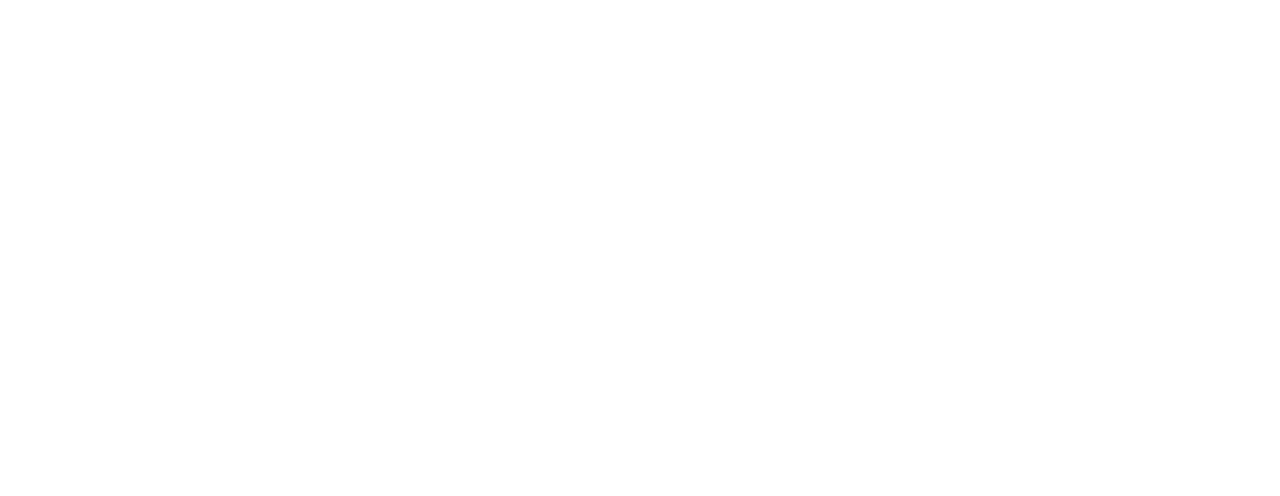
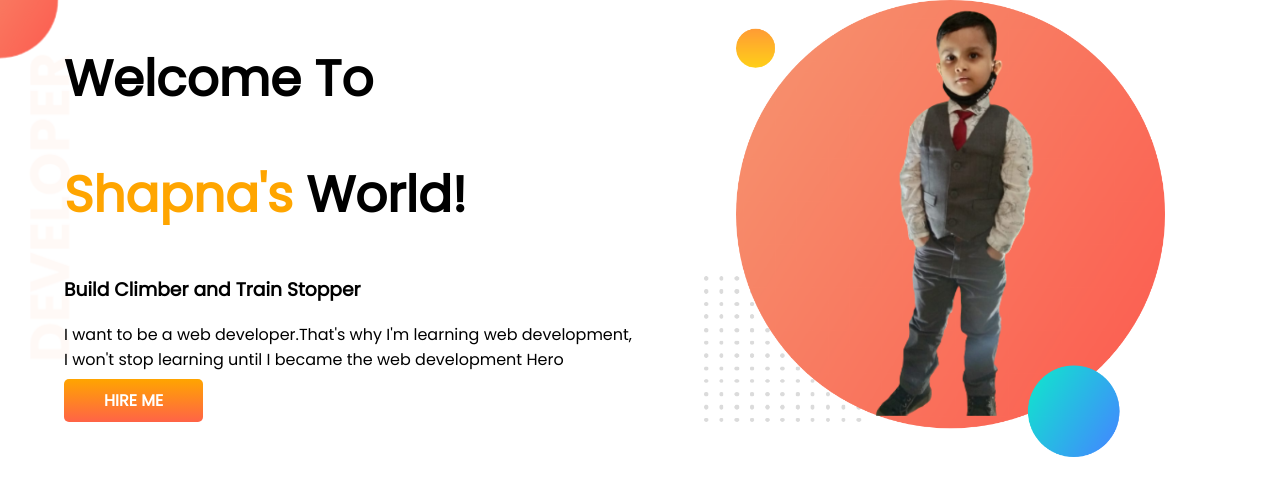
Before and after one commit to shapna-akter/developer-portfolio, a plain HTML site: page index.html in a window 1280 px wide. Drawn offline with Linux system fonts and the light colour scheme.

Commit message:
top banner added

```diff
--- a/index.html
+++ b/index.html
@@ -5,9 +5,23 @@
     <meta http-equiv="X-UA-Compatible" content="IE=edge">
     <meta name="viewport" content="width=device-width, initial-scale=1.0">
     <title>Shapna's portfolio</title>
+    <link rel="preconnect" href="https://fonts.googleapis.com">
+    <link rel="preconnect" href="https://fonts.gstatic.com" crossorigin>
+    <link href="https://fonts.googleapis.com/css2?family=Poppins&display=swap" rel="stylesheet">
     <link rel="stylesheet" href="style.css">
 </head>
 <body>
-
+    <section class="top-banner">
+        <div class="half-width">
+            <h1>Welcome To</h1>
+            <h1> <span class="orange-color">Shapna's </span> World!</h1>
+            <h3>Build Climber and Train Stopper</h3>
+            <p>I want to be a web developer.That's why I'm learning web development, I won't stop learning until I became the web development Hero</p>
+            <a class="link-button" target="_blank" href="#">HIRE ME</a>
+        </div>
+       <div class="half-width">
+        <img src="images/my-bg.png" alt="">
+       </div>
+    </section>
 </body>
 </html>
--- a/style.css
+++ b/style.css
@@ -0,0 +1,33 @@
+body{
+    font-family: 'Poppins', sans-serif;
+    margin: 0;
+}
+h1{
+    font-size: 50px;
+}
+.orange-color{
+    color: orange;
+}
+section{
+    display: flex;
+}
+.half-width{
+    width: 50%;
+    padding-left: 5%;
+}
+.half-width img{
+    width: 80%;
+}
+.link-button{
+    text-decoration: none;
+    background-image: linear-gradient(orange, tomato);
+    padding: 10px 40px;
+    border-radius: 5px;
+    color: #fff;
+    font-weight: bold;
+}
+.top-banner{
+    background-image: url(images/top-banner.png);
+    background-repeat: no-repeat;
+
+}
```
Also changed, not shown: images/dream-bg.png (added), images/exp-bg.png (added), images/jhankar.png (added), images/jhankar2.png (added), images/my-bg.png (added), images/my-bg2.png (added), images/top-banner.png (added), 7 other files.
